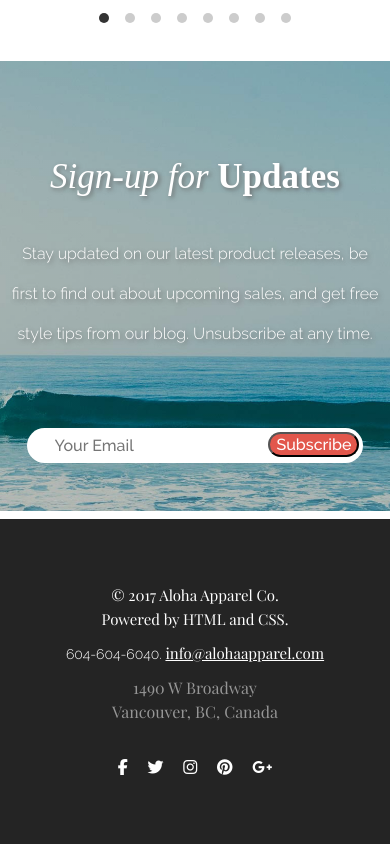
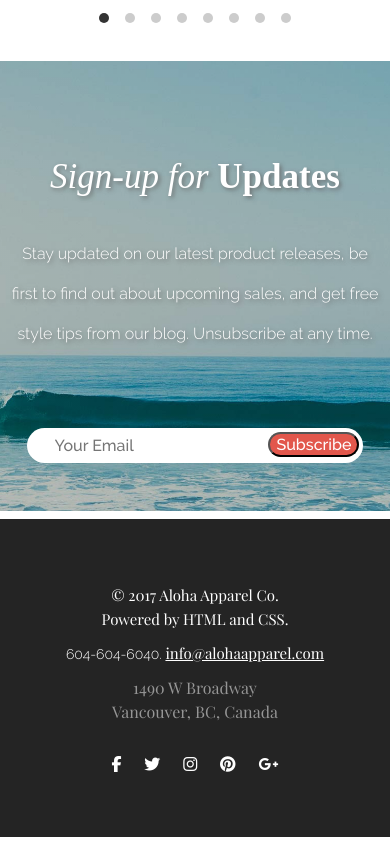
Before and after one commit to ChinatsuKusuhara/Aloha, a plain HTML site: page index.html in a window 390 px wide. Shown: the part 2152-2996 px from the top of the page. Drawn offline with nearby package versions, Linux system fonts and the light colour scheme; a web font is replaced by a local one.

Commit message:
footer almost dnoe on tablet

```diff
--- a/index.html
+++ b/index.html
@@ -127,7 +127,6 @@
     </div>
   </section>
   <footer class="footer-social">
-    <div class="container">
       <div class="info">
         <p class="copyright"> © 2017 Aloha Apparel Co. <p>
         <p class="power">Powered by HTML and CSS.</p>
@@ -136,7 +135,9 @@
         <p class="street">1490 W Broadway</p>
         <p class="city">Vancouver, BC, Canada</p>
         </div>
+      </div>
 <!--ICONS-->
+  <div>
     <ul class="list-social">
       <li class="media">
         <a href="#"><i class="fa fa-facebook" aria-hidden="true"></i><span class="gone">Facebook</span></a>
--- a/style.css
+++ b/style.css
@@ -457,6 +457,7 @@ input[type="submit"] {
   }
   .footer-social {
     display:flex;
+
   }
   .info {
     flex-direction: column ;
```
Lines whose indentation alone changed are shown as unchanged.
